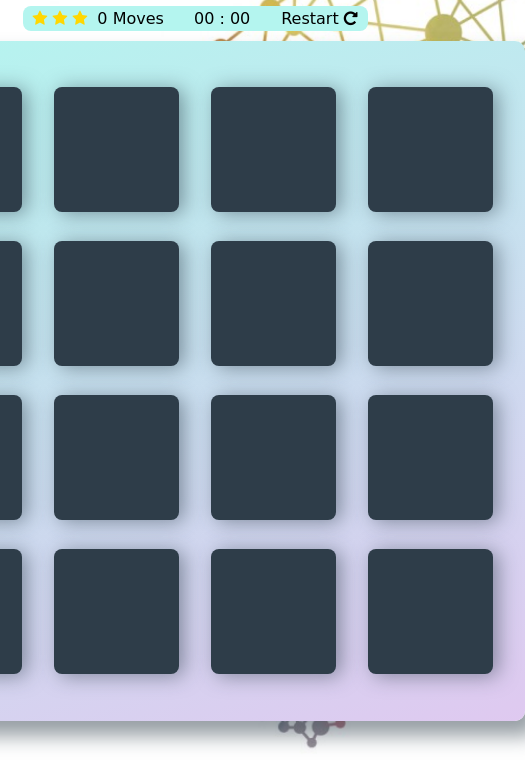
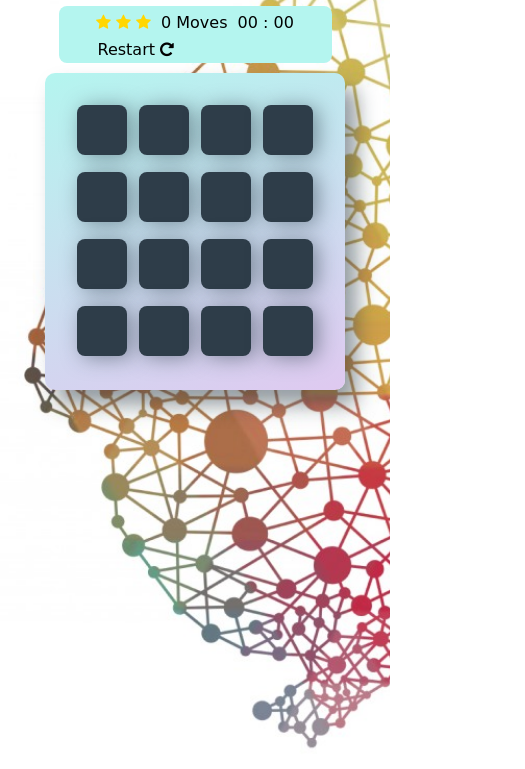
Before and after one commit to hashem59/udacity-matching-game, a plain HTML site: page index.html in a window 390 px wide. Shown: the part 80-849 px from the top of the page, 525 px wide, since content can reach past the window. Drawn offline with Linux system fonts and the light colour scheme; a web font is replaced by a local one.

Commit message:
make it responsive

```diff
--- a/css/app.css
+++ b/css/app.css
@@ -43,84 +43,7 @@ header h1 {
     text-align: center;
 }
 
-/*
-make card flip when clicked
-*/
-@-webkit-keyframes flipInY {
-  from {
-    -webkit-transform: perspective(400px) rotate3d(0, 1, 0, 90deg);
-    transform: perspective(400px) rotate3d(0, 1, 0, 90deg);
-    -webkit-animation-timing-function: ease-in;
-    animation-timing-function: ease-in;
-    opacity: 0;
-  }
 
-  40% {
-    -webkit-transform: perspective(400px) rotate3d(0, 1, 0, -20deg);
-    transform: perspective(400px) rotate3d(0, 1, 0, -20deg);
-    -webkit-animation-timing-function: ease-in;
-    animation-timing-function: ease-in;
-  }
-
-  60% {
-    -webkit-transform: perspective(400px) rotate3d(0, 1, 0, 10deg);
-    transform: perspective(400px) rotate3d(0, 1, 0, 10deg);
-    opacity: 1;
-  }
-
-  80% {
-    -webkit-transform: perspective(400px) rotate3d(0, 1, 0, -5deg);
-    transform: perspective(400px) rotate3d(0, 1, 0, -5deg);
-  }
-
-  to {
-    -webkit-transform: perspective(400px);
-    transform: perspective(400px);
-  }
-}
-
-@keyframes flipInY {
-  from {
-    -webkit-transform: perspective(400px) rotate3d(0, 1, 0, 90deg);
-    transform: perspective(400px) rotate3d(0, 1, 0, 90deg);
-    -webkit-animation-timing-function: ease-in;
-    animation-timing-function: ease-in;
-    opacity: 0;
-  }
-
-  40% {
-    -webkit-transform: perspective(400px) rotate3d(0, 1, 0, -20deg);
-    transform: perspective(400px) rotate3d(0, 1, 0, -20deg);
-    -webkit-animation-timing-function: ease-in;
-    animation-timing-function: ease-in;
-  }
-
-  60% {
-    -webkit-transform: perspective(400px) rotate3d(0, 1, 0, 10deg);
-    transform: perspective(400px) rotate3d(0, 1, 0, 10deg);
-    opacity: 1;
-  }
-
-  80% {
-    -webkit-transform: perspective(400px) rotate3d(0, 1, 0, -5deg);
-    transform: perspective(400px) rotate3d(0, 1, 0, -5deg);
-  }
-
-  to {
-    -webkit-transform: perspective(400px);
-    transform: perspective(400px);
-  }
-}
-
-.deck .card.flipInY {
-  -webkit-backface-visibility: visible !important;
-  backface-visibility: visible !important;
-  -webkit-animation-name: flipInY;
-  animation-name: flipInY;
-  -webkit-animation-duration: 0.4s;
-  animation-duration: 0.4s;
-
-}
 
 /*
  * Styles for the deck of cards
@@ -153,6 +76,8 @@ make card flip when clicked
     align-items: center;
     box-shadow: 5px 2px 20px 0 rgba(46, 61, 73, 0.5);
 }
+
+
 
 .deck .card.open {
     transform: rotateY(0);
@@ -257,6 +182,125 @@ PopUp styles
     font-size: 17px;
 }
 
+/*
+add media queries
+*/
+@media screen and (max-width: 780px) {
+  .deck {
+    max-width: 300px;
+    min-height: auto;
+    padding-bottom: 17px;
+  }
+
+  .deck .card {
+    height: 50px;
+    width: 50px;
+    margin-bottom: 17px;
+  }
+
+  .score-panel {
+    max-width: 70%;
+    padding-bottom: 0;
+    display: block;
+    text-align: center;
+    line-height: 1.7em;
+  }
+	.score-panel #timer-min {
+	margin-left: 5px;
+	}
+
+}
+
+@media screen and (max-width: 422px) {
+	#restart {
+	float: left;
+    margin-left: 29px;
+	}
+}
+/*
+site animations
+*/
+
+/*
+make card flip when clicked
+*/
+@-webkit-keyframes flipInY {
+  from {
+    -webkit-transform: perspective(400px) rotate3d(0, 1, 0, 90deg);
+    transform: perspective(400px) rotate3d(0, 1, 0, 90deg);
+    -webkit-animation-timing-function: ease-in;
+    animation-timing-function: ease-in;
+    opacity: 0;
+  }
+
+  40% {
+    -webkit-transform: perspective(400px) rotate3d(0, 1, 0, -20deg);
+    transform: perspective(400px) rotate3d(0, 1, 0, -20deg);
+    -webkit-animation-timing-function: ease-in;
+    animation-timing-function: ease-in;
+  }
+
+  60% {
+    -webkit-transform: perspective(400px) rotate3d(0, 1, 0, 10deg);
+    transform: perspective(400px) rotate3d(0, 1, 0, 10deg);
+    opacity: 1;
+  }
+
+  80% {
+    -webkit-transform: perspective(400px) rotate3d(0, 1, 0, -5deg);
+    transform: perspective(400px) rotate3d(0, 1, 0, -5deg);
+  }
+
+  to {
+    -webkit-transform: perspective(400px);
+    transform: perspective(400px);
+  }
+}
+
+@keyframes flipInY {
+  from {
+    -webkit-transform: perspective(400px) rotate3d(0, 1, 0, 90deg);
+    transform: perspective(400px) rotate3d(0, 1, 0, 90deg);
+    -webkit-animation-timing-function: ease-in;
+    animation-timing-function: ease-in;
+    opacity: 0;
+  }
+
+  40% {
+    -webkit-transform: perspective(400px) rotate3d(0, 1, 0, -20deg);
+    transform: perspective(400px) rotate3d(0, 1, 0, -20deg);
+    -webkit-animation-timing-function: ease-in;
+    animation-timing-function: ease-in;
+  }
+
+  60% {
+    -webkit-transform: perspective(400px) rotate3d(0, 1, 0, 10deg);
+    transform: perspective(400px) rotate3d(0, 1, 0, 10deg);
+    opacity: 1;
+  }
+
+  80% {
+    -webkit-transform: perspective(400px) rotate3d(0, 1, 0, -5deg);
+    transform: perspective(400px) rotate3d(0, 1, 0, -5deg);
+  }
+
+  to {
+    -webkit-transform: perspective(400px);
+    transform: perspective(400px);
+  }
+}
+
+.deck .card.flipInY {
+  -webkit-backface-visibility: visible !important;
+  backface-visibility: visible !important;
+  -webkit-animation-name: flipInY;
+  animation-name: flipInY;
+  -webkit-animation-duration: 0.4s;
+  animation-duration: 0.4s;
+
+}
+
+
 /* make element shake from
 https://daneden.github.io/animate.css/*/
 
@@ -292,13 +336,12 @@ https://daneden.github.io/animate.css/*/
   }
 }
 
-/*
-site animations
-*/
 
 /*
 add animation when matched from https://daneden.github.io/animate.css/
 */
+
+
 
 @-webkit-keyframes rubberBand {
   from {
```
